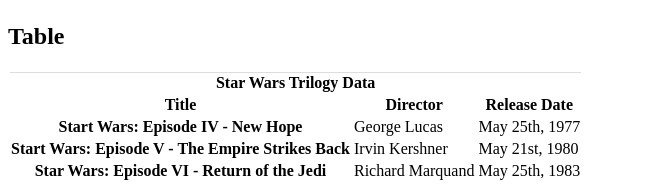
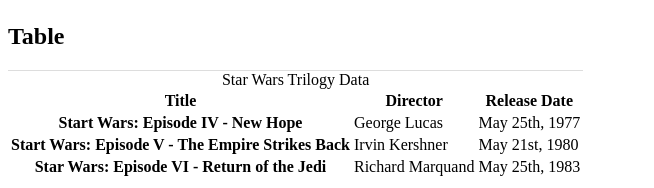
Before and after one commit to Okibe00/alx-frontend, a plain HTML site: page 0x00-html_advanced/33-styleguide.html in a window 1280 px wide. Shown: the part 1725-1913 px from the top of the page, 0-654 px from the left. Drawn offline with Linux system fonts and the light colour scheme.

Commit message:
add table caption

```diff
--- a/0x00-html_advanced/33-styleguide.html
+++ b/0x00-html_advanced/33-styleguide.html
@@ -114,8 +114,8 @@
 					<header>
 						<h2>Table</h2>
 					</header>
-					<table>
-						<th colspan="3" style="border-top: 1px solid #ddd;">Star Wars Trilogy Data</th>
+					<table >
+						<caption style="border-top: 1px solid #ddd;">Star Wars Trilogy Data</caption>
 						<tr>
 							<th scope="col">Title</th>
 							<th scope="col">Director</th>
```
